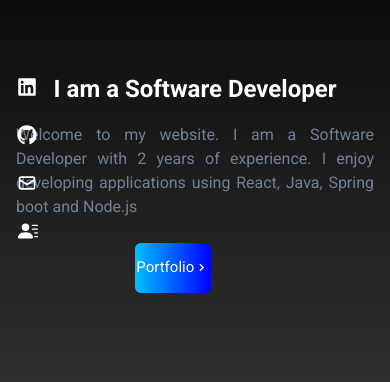
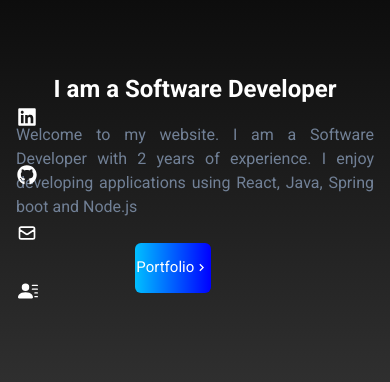
Before and after one commit to vnkabhinav734/vr-portfolio, a React (Create React App) app: page / in a window 390 px wide. Shown: the part 207-589 px from the top of the page. Built offline with nearby package versions, Linux system fonts and the light colour scheme.

Commit message:
links formatted

```diff
--- a/src/components/SocialLinks/SocialLinks.css
+++ b/src/components/SocialLinks/SocialLinks.css
@@ -6,12 +6,12 @@
 
 @media (max-width: 768px) {
     .iconslist {
-      margin-top: 150px; /* Adjust as needed */
+      margin-top: 180px; /* Adjust as needed */
       overflow-y: hidden;
     }
 
     .orderedlist {
-      margin-bottom: 10px; /* Adjust as needed */
+      margin-bottom: 20px; /* Adjust as needed */
     }
   }
 
```
